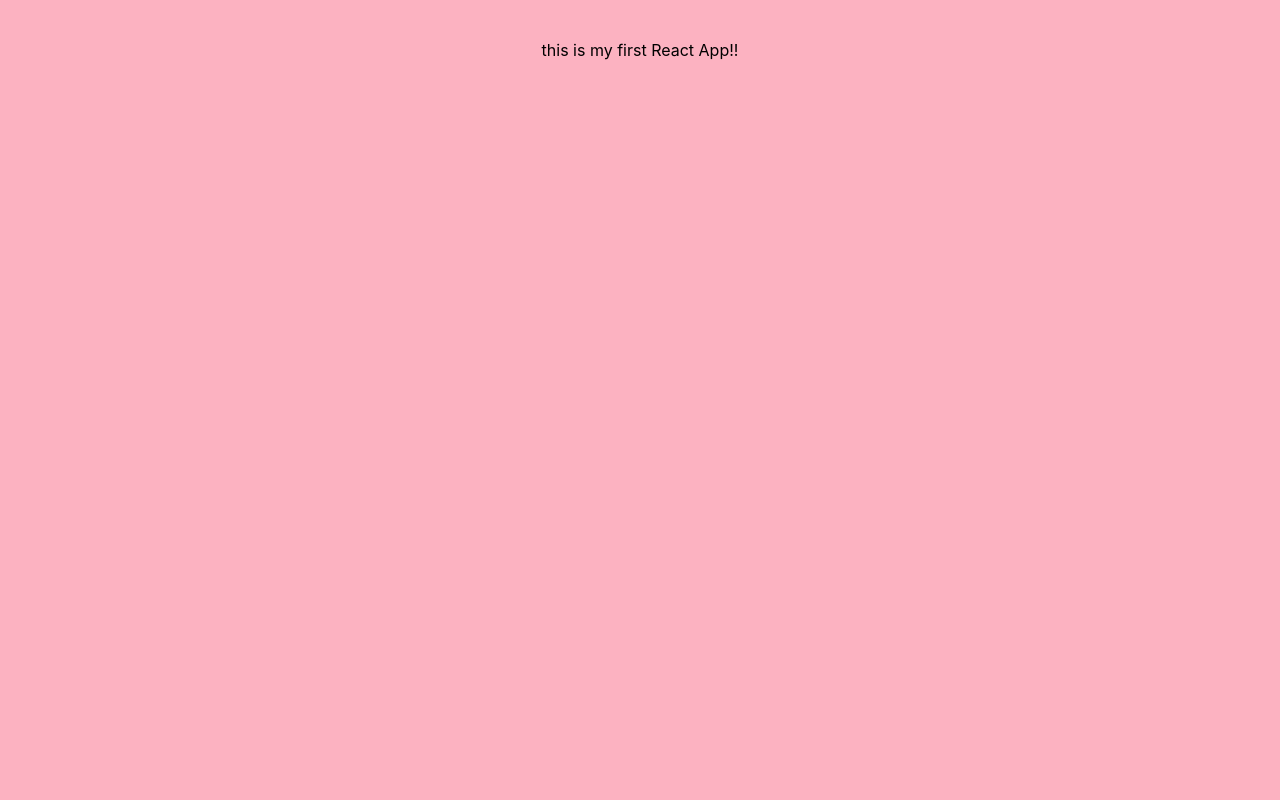
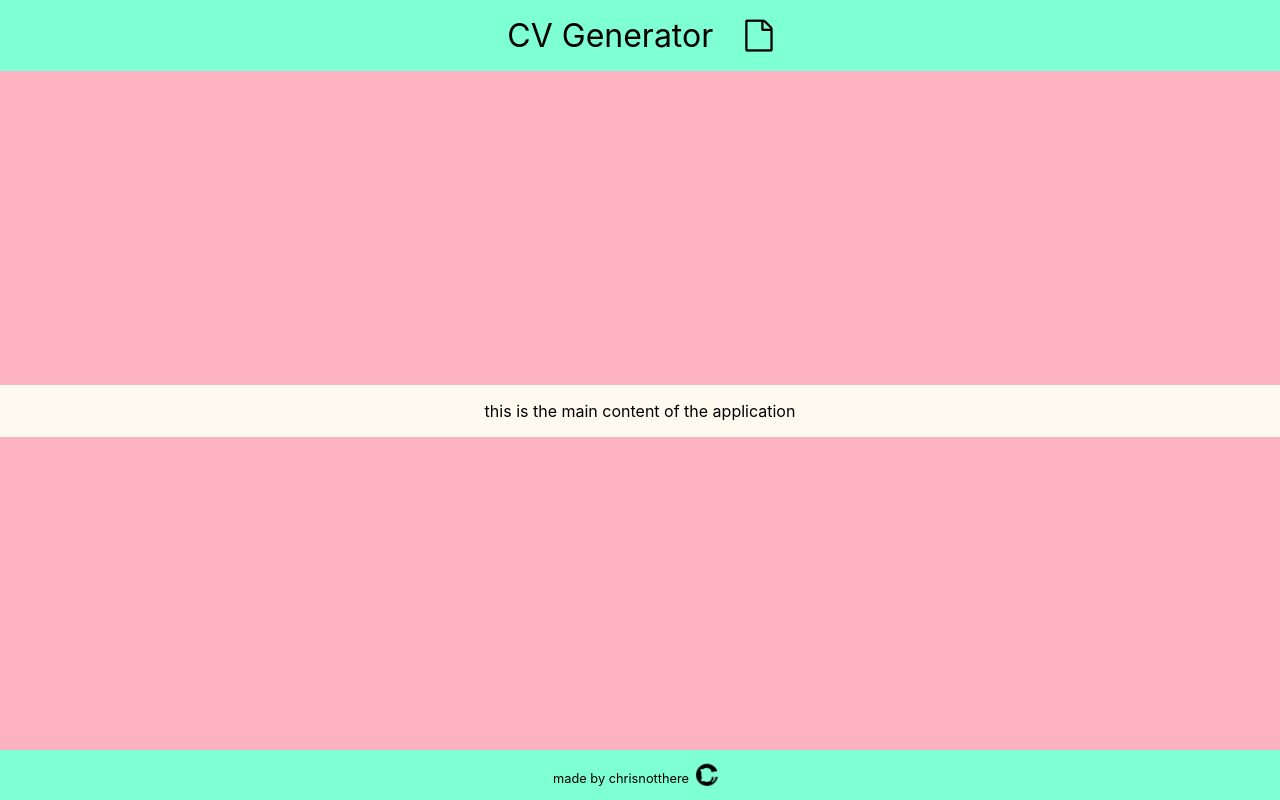
Before and after one commit to chrisnotthere/cv-project, a React (Create React App) app: page / in a window 1280 px wide. Built offline with nearby package versions, Linux system fonts and the light colour scheme.

Commit message:
page layout

```diff
--- a/src/App.js
+++ b/src/App.js
@@ -1,11 +1,14 @@
-
 import './styles/App.css';
+import Header from './components/Header'
+import Footer from './components/Footer'
+import Main from './components/Main'
 
 function App() {
   return (
     <div className="App">
-      <br/><br/>
-      this is my first React App!!
+      <Header />
+      <Main />
+      <Footer />
     </div>
   );
 }
--- a/src/components/Footer.js
+++ b/src/components/Footer.js
@@ -0,0 +1,16 @@
+import '../styles/Footer.css';
+import React, {Component} from "react";
+
+class Footer extends Component {
+
+  render() {
+    return (
+      <footer>
+        made by chrisnotthere
+        <a href="https://github.com/chrisnotthere/cv-project"><i class="fa fa-github fa-2x fa-spin" aria-hidden="true"></i></a>
+      </footer>
+    )
+  }
+}
+
+export default Footer;
--- a/src/components/Header.js
+++ b/src/components/Header.js
@@ -0,0 +1,16 @@
+import '../styles/Header.css';
+import React, {Component} from "react";
+
+class Header extends Component {
+
+  render() {
+    return (
+      <header>
+        CV Generator&emsp;
+        <i class="fa fa-file-o" aria-hidden="true"></i>
+      </header>
+    )
+  }
+}
+
+export default Header;
--- a/src/components/Main.js
+++ b/src/components/Main.js
@@ -0,0 +1,15 @@
+import '../styles/Main.css';
+import React, {Component} from "react";
+
+class Main extends Component {
+
+  render() {
+    return (
+      <main>
+        this is the main content of the application
+      </main>
+    )
+  }
+}
+
+export default Main;
--- a/src/index.js
+++ b/src/index.js
@@ -1,6 +1,7 @@
 import React from 'react';
 import ReactDOM from 'react-dom';
 import './styles/index.css';
+import 'font-awesome/css/font-awesome.min.css';
 import App from './App';
 
 ReactDOM.render(
```
